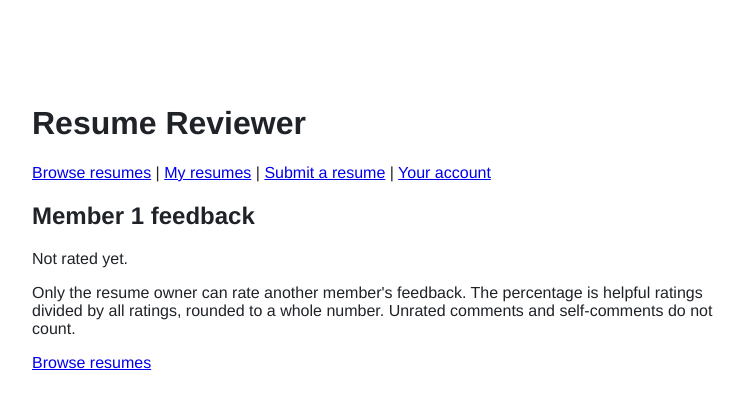
After one commit to Rimcheb/Resume_reviewer, a Flask app: page /reviewers/1 in a window 1280 px wide. The commit adds this page. Shown: the top 409 px of the page, without its empty margins (258-1002 px from the left). Run offline with Flask 3, Linux system fonts and the light colour scheme; the visitor is signed in with stand-in values (Sample User, id 1); data comes from the database, SQL or seed files in the repository; data that the repository does not hold is empty; some libraries are stand-ins or nearby versions.

Commit message:
Display derived reviewer reputation

```diff
--- a/backend/database.py
+++ b/backend/database.py
@@ -89,3 +89,8 @@ def delete_rating(comment_id, rater_id):
 def list_ratings(resume_id):
     """Return eligible owner ratings as a dictionary of comment ID to 0 or 1."""
     return current_app.extensions["storage"].list_ratings(resume_id)
+
+
+def get_reputation(user_id):
+    """Return helpful, total and percentage; an unrated percentage is None."""
+    return current_app.extensions["storage"].get_reputation(user_id)
--- a/backend/models.py
+++ b/backend/models.py
@@ -46,6 +46,7 @@ class Comment(Base):
         CheckConstraint(func.length(func.trim(content)) > 0),
         Index("ix_comments_resume_author", "resume_id", "author_id"),
         Index("ix_comments_resume_created_id", "resume_id", "created_at", "id"),
+        Index("ix_comments_author_id", "author_id", "id"),
     )
 
 
--- a/backend/ratings.py
+++ b/backend/ratings.py
@@ -46,3 +46,13 @@ def delete(comment_id):
     flash("Feedback rating removed.")
     return redirect(url_for("resumes.detail", resume_id=comment["resume_id"],
                             _anchor=f"comment-{comment_id}"), code=303)
+
+
+@bp.get("/reviewers/<int:user_id>")
+@login_required
+def reviewer(user_id):
+    """Show only the member ID and derived helpfulness, never their email or hash."""
+    if database.get_user_by_id(user_id) is None:
+        abort(404)
+    return render_template("reviewer.html", user_id=user_id,
+                           reputation=database.get_reputation(user_id))
--- a/backend/sqlite_storage.py
+++ b/backend/sqlite_storage.py
@@ -327,3 +327,15 @@ def list_ratings(resume_id):
     for rating in get_db().scalars(query):
         ratings[rating.comment_id] = rating.helpful
     return ratings
+
+
+def get_reputation(user_id):
+    """Derive counts in SQL so changes and deletions cannot leave stale totals."""
+    query = eligible_ratings().where(Comment.author_id == user_id)
+    query = query.with_only_columns(func.sum(CommentRating.helpful), func.count(CommentRating.id))
+    helpful, total = get_db().execute(query).one()
+    helpful = helpful or 0
+    percentage = None
+    if total:
+        percentage = round(100 * helpful / total)
+    return {"helpful": helpful, "total": total, "percentage": percentage}
--- /dev/null
+++ b/templates/reviewer.html
@@ -0,0 +1,15 @@
+{% extends "base.html" %}
+{% block title %}Member {{ user_id }} feedback | Resume Reviewer{% endblock %}
+{% block content %}
+<h2>Member {{ user_id }} feedback</h2>
+{% if reputation.total %}
+<p>{{ reputation.helpful }} of {{ reputation.total }} rated comments marked helpful
+    ({{ reputation.percentage }}%).</p>
+{% else %}
+<p>Not rated yet.</p>
+{% endif %}
+<p>Only the resume owner can rate another member's feedback.
+    The percentage is helpful ratings divided by all ratings, rounded to a whole number.
+    Unrated comments and self-comments do not count.</p>
+<p><a href="{{ url_for('resumes.feed') }}">Browse resumes</a></p>
+{% endblock %}
--- a/templates/view_resume.html
+++ b/templates/view_resume.html
@@ -34,7 +34,7 @@
             {% for comment in comments %}
             <li>
                 <article id="comment-{{ comment.id }}">
-                    <p>Member {{ comment.author_id }}{% if comment.author_id == resume.user_id %} (resume owner){% endif %}
+                    <p><a href="{{ url_for('ratings.reviewer', user_id=comment.author_id) }}">Member {{ comment.author_id }}</a>{% if comment.author_id == resume.user_id %} (resume owner){% endif %}
                         — {{ comment.created_at }} (UTC)</p>
                     <div class="comment-text">{{ comment.content }}</div>
                     {% if comment.id in ratings %}
```
